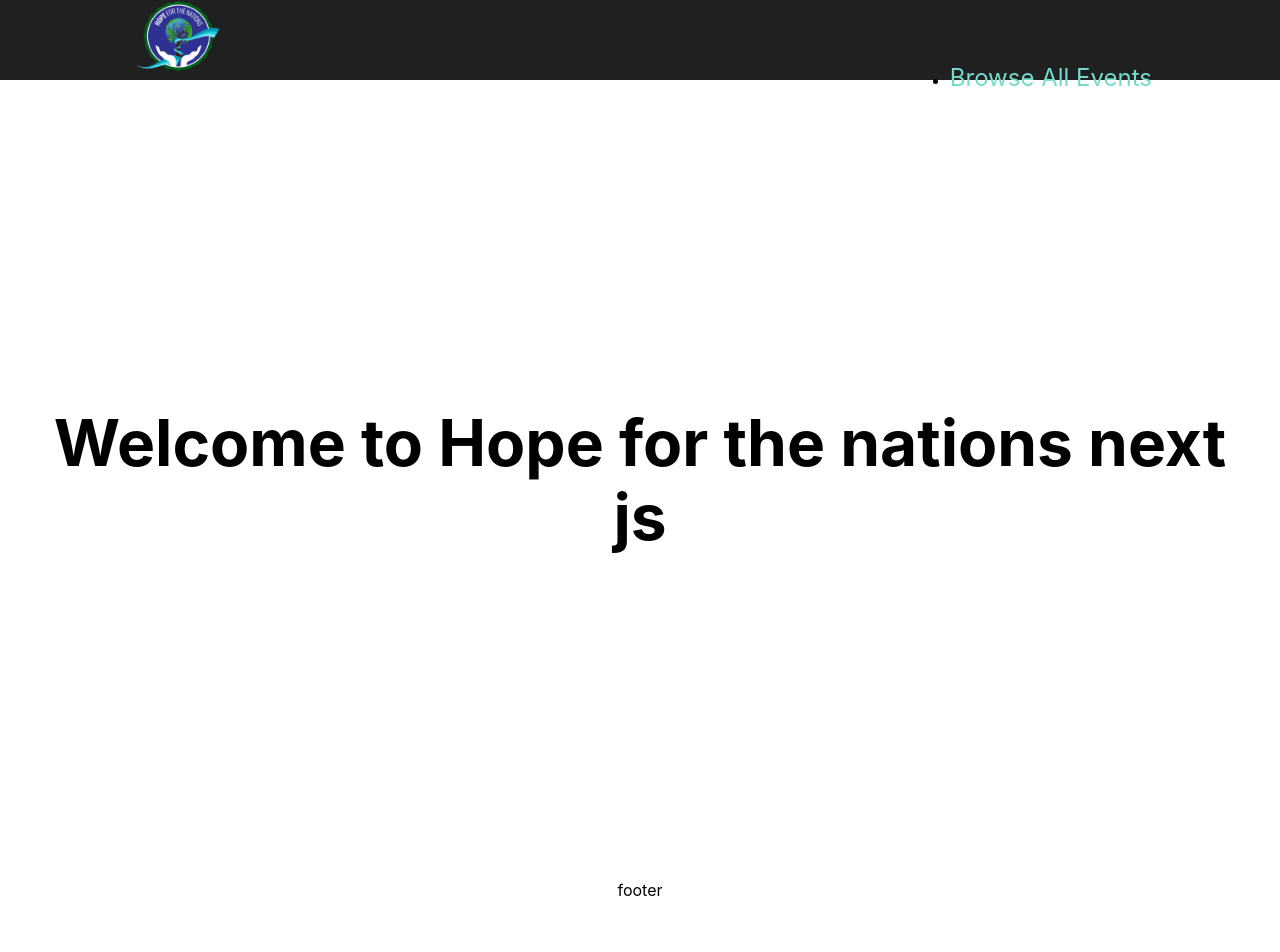
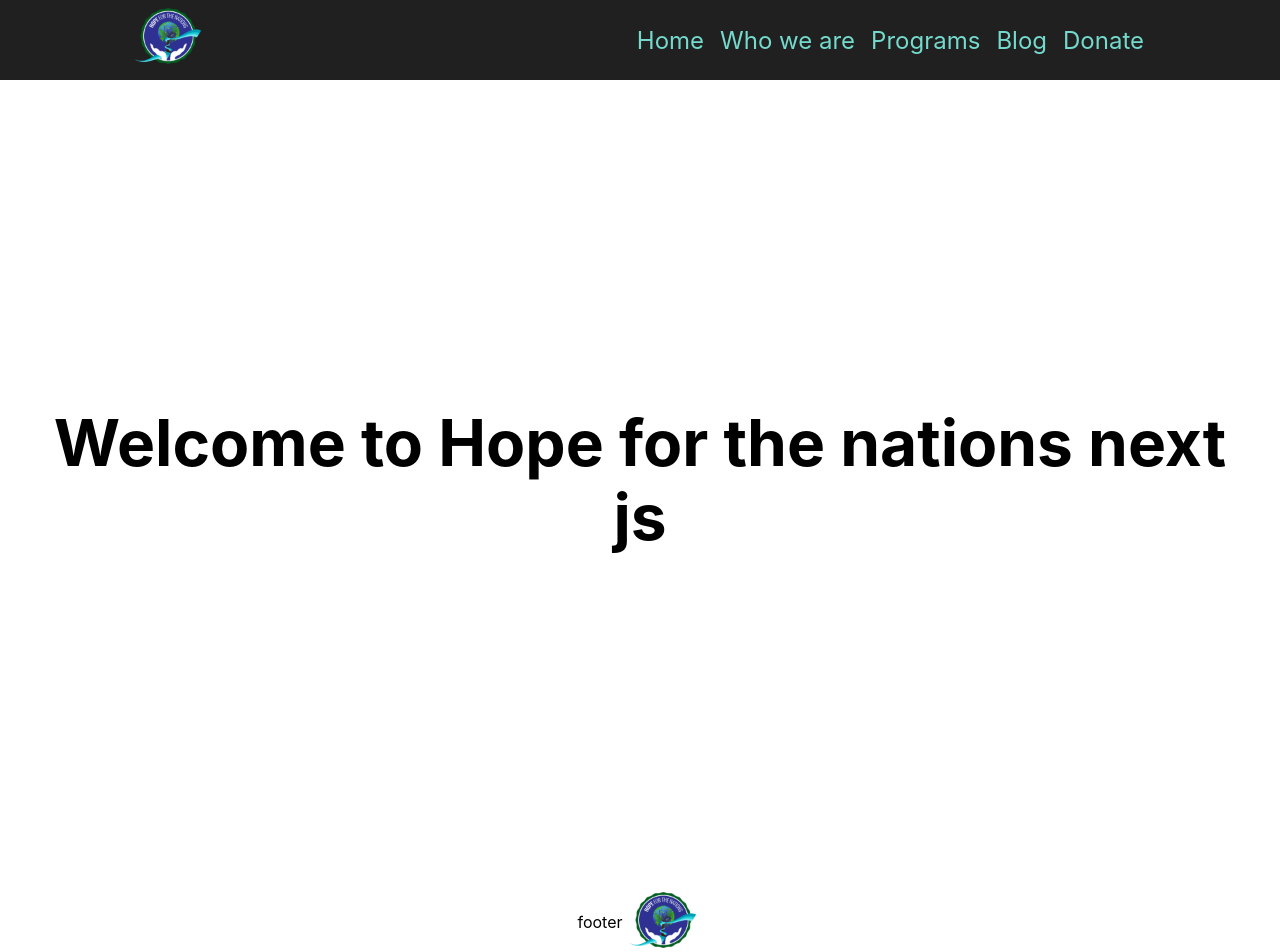
Before and after one commit to Cmmh1101/next-types-hope, a Next.js app: page / in a window 1280 px wide. Shown: the top 952 px of the page. Before the commit the page ends 900 px from the top, so only its background shows below. Built offline with nearby package versions, Linux system fonts and the light colour scheme.

Commit message:
add: footer logo

```diff
--- a/components/layout/Footer.tsx
+++ b/components/layout/Footer.tsx
@@ -1,11 +1,18 @@
+import Link from 'next/link'
+import Image from 'next/image'
 import React from 'react'
 import classes from './footer.module.css'
+import logo from '/public/logo.png'
 
 type Props = {}
 
 const Footer = (props: Props) => {
   return (
-    <footer className={classes.footer}>footer</footer>
+    <footer className={classes.footer}>footer <Link href="/">
+    <a>
+    <Image src={logo} alt="logo" height={80} width={80} />
+    </a>
+  </Link></footer>
   )
 }
 
--- a/components/layout/Navbar.tsx
+++ b/components/layout/Navbar.tsx
@@ -10,16 +10,16 @@
       <div className={classes.logo}>
         <Link href="/">
           <a>
-          <Image src={logo} alt="logo" height={100} width={100} />
+          <Image src={logo} alt="logo" height={80} width={80} />
           </a>
         </Link>
       </div>
       <nav className={classes.navigation}>
-        <ul>
-          <li>
-            <Link href="/events">Browse All Events</Link>
-          </li>
-        </ul>
+          <Link href="/">Home</Link>
+          <Link href="/">Who we are</Link>
+          <Link href="/">Programs</Link>
+          <Link href="/">Blog</Link>
+          <Link href="/">Donate</Link>
       </nav>
     </header>
   )
--- a/components/layout/navbar.module.css
+++ b/components/layout/navbar.module.css
@@ -2,8 +2,8 @@
     width: 100%;
     display: flex;
     justify-content: space-between;
-    align-items: baseline;
-    padding: 1rem 10%;
+    align-items: center;
+    padding: 2rem 10%;
     height: 5rem;
     background-color: #202020;
 }
@@ -28,6 +28,7 @@
     text-decoration: none;
     color: #74dacc;
     font-size: 1rem;
+    margin: 0 8px;
 }
 
 @media (min-width: 768px) {
```
